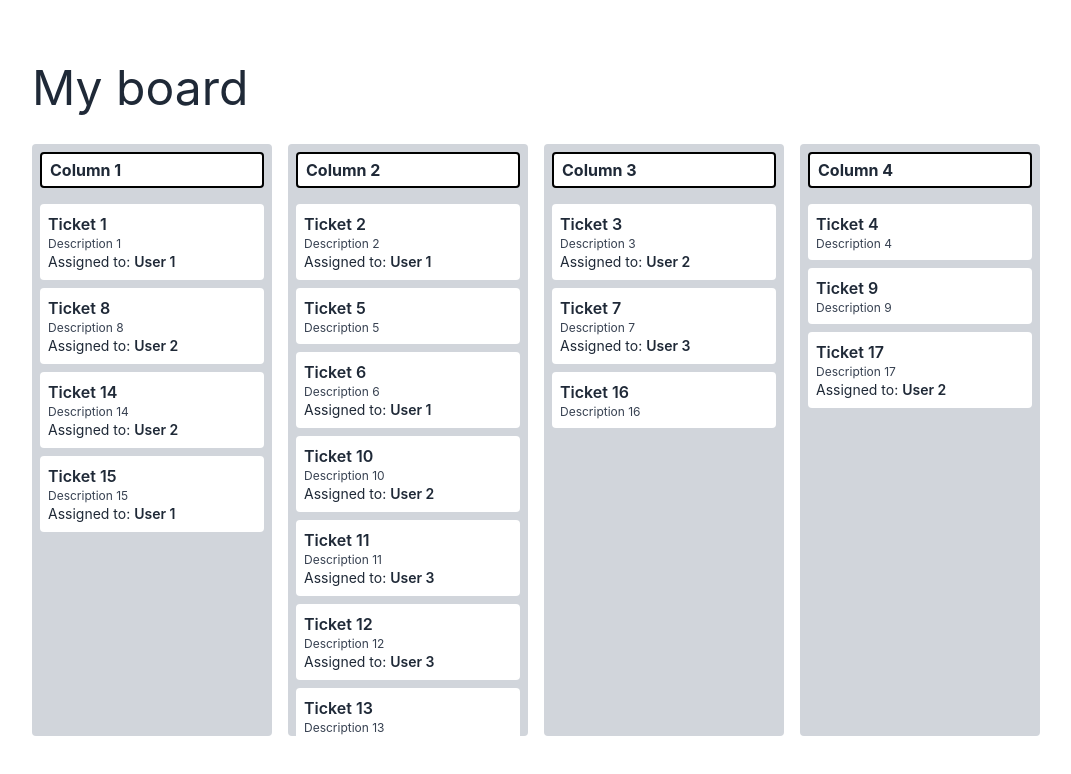
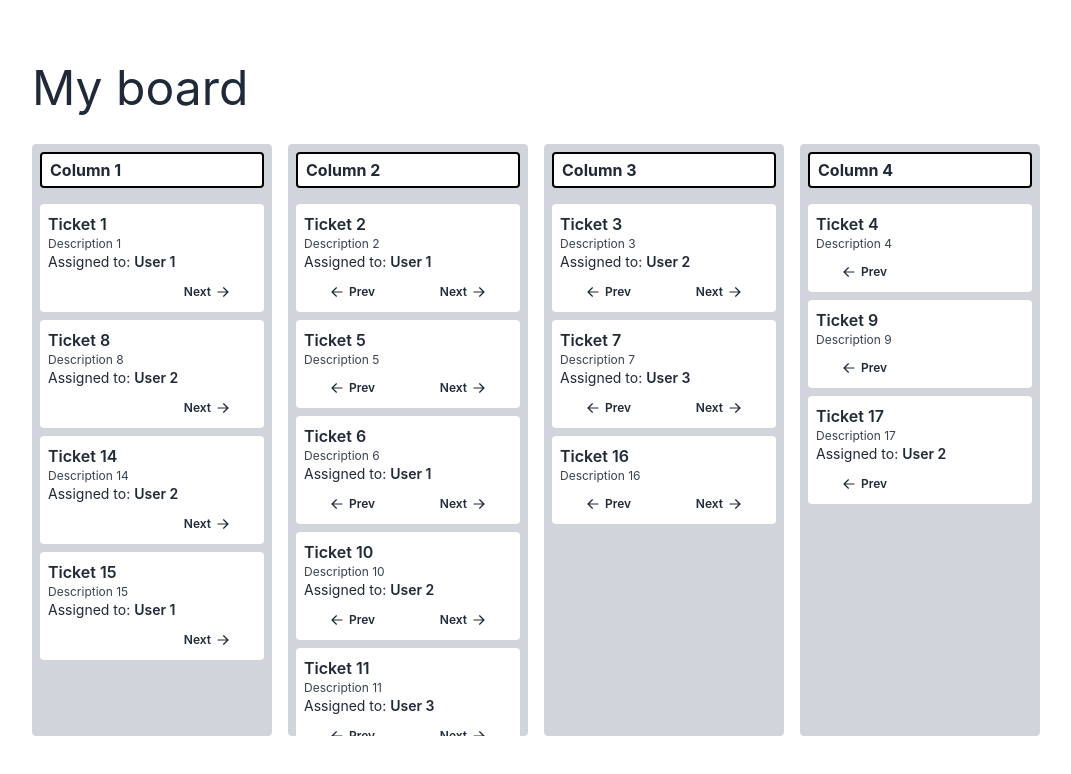
Before and after one commit to JoshuaCS94/ats-workwise-test, a Next.js app: page /board in a window 1280 px wide. Shown: the top 774 px of the page, without its empty margins (32-1103 px from the left). Built offline with nearby package versions, Linux system fonts and the light colour scheme.

Commit message:
feat: Add ability to move tickets back and forth

```diff
--- a/src/components/atoms/Button/Button.tsx
+++ b/src/components/atoms/Button/Button.tsx
@@ -18,7 +18,7 @@ const classes = {
   large: 'btn-lg',
   normal: '',
   small: 'btn-sm',
-  tiny: 'btn-xs',
+  tiny: 'btn-xs px-2',
 }
 
 export const Button = ({
@@ -33,7 +33,7 @@ export const Button = ({
 }: ButtonProps) => (
   <button
     className={cn(
-      'btn px-6 normal-case',
+      'btn flex items-center px-6 normal-case',
       classes[variant],
       classes[color],
       classes[size],
--- a/src/components/molecules/Ticket/Ticket.tsx
+++ b/src/components/molecules/Ticket/Ticket.tsx
@@ -1,10 +1,16 @@
+import { ArrowLeftIcon, ArrowRightIcon } from '@heroicons/react/20/solid'
+
+import { Button } from '../../atoms'
+
 export type TicketProps = {
   title: string
   description: string
   assignee?: string
+  onMoveNext?: () => void
+  onMoveBack?: () => void
 }
 
-export const Ticket = ({ title, description, assignee }: TicketProps) => {
+export const Ticket = ({ title, description, assignee, onMoveNext, onMoveBack }: TicketProps) => {
   return (
     <div className='rounded bg-white p-2'>
       <div className='font-semibold'>{title}</div>
@@ -14,6 +20,26 @@ export const Ticket = ({ title, description, assignee }: TicketProps) => {
           Assigned to: <span className='font-semibold'>{assignee}</span>
         </div>
       )}
+      <div className='mt-2 flex justify-between'>
+        <Button
+          size='tiny'
+          variant='ghost'
+          onClick={onMoveBack}
+          className={onMoveBack ? 'visible' : 'invisible'}
+        >
+          <ArrowLeftIcon width={16} height={16} className='mr-1' />
+          Prev
+        </Button>
+        <Button
+          size='tiny'
+          variant='ghost'
+          onClick={onMoveNext}
+          className={onMoveNext ? 'visible' : 'invisible'}
+        >
+          Next
+          <ArrowRightIcon width={16} height={16} className='ml-1' />
+        </Button>
+      </div>
     </div>
   )
 }
--- a/src/pages/board/index.tsx
+++ b/src/pages/board/index.tsx
@@ -3,17 +3,35 @@ import type { NextPage } from 'next'
 
 import { TEST_TICKETS, TEST_USERS, TEST_COLUMNS } from '../../mocks'
 import { Ticket } from '../../components/molecules'
+import { Ticket as TicketT } from '../../models'
 
 const BoardPage: NextPage = () => {
   const [tickets, setTickets] = useState(TEST_TICKETS)
   const [users, setUsers] = useState(TEST_USERS)
   const [columns, setColumns] = useState(TEST_COLUMNS)
 
+  const handleMoveTicket = (offset: number) => (ticket: TicketT) => {
+    const columnIdx = columns.findIndex(c => c.id === ticket.columnId)
+    const newColumnIdx = Math.max(0, Math.min(columns.length, columnIdx + offset))
+
+    setTickets(ts =>
+      ts
+        .filter(t => t.id !== ticket.id)
+        .concat({
+          ...ticket,
+          columnId: columns[newColumnIdx].id,
+        })
+    )
+  }
+
+  const handleMoveTicketBack = handleMoveTicket(-1)
+  const handleMoveTicketNext = handleMoveTicket(1)
+
   return (
     <main className='flex h-full flex-col'>
       <h1 className='text-5xl'>My board</h1>
       <div className='mt-8 flex grow items-stretch gap-4'>
-        {columns?.map(c => (
+        {columns?.map((c, i) => (
           <div key={c.id} className='h-full w-60 overflow-y-auto rounded bg-gray-300 p-2'>
             <div className='sticky top-0 rounded border-2 border-black bg-white px-2 py-1 font-bold'>
               {c.name}
@@ -30,6 +48,10 @@ const BoardPage: NextPage = () => {
                       title={t.title}
                       description={t.description}
                       assignee={assignee?.name}
+                      onMoveBack={i > 0 ? () => handleMoveTicketBack(t) : undefined}
+                      onMoveNext={
+                        i < columns.length - 1 ? () => handleMoveTicketNext(t) : undefined
+                      }
                     />
                   )
                 })}
```
